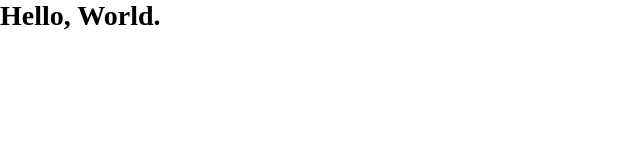
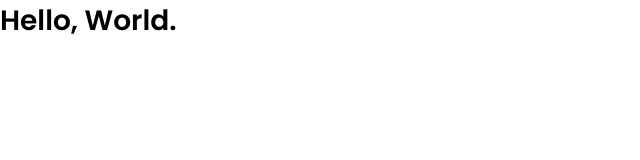
Before and after one commit to GuilhermeCSales/money-application, a React (Create React App) app: page / in a window 1280 px wide. Shown: the top 160 px of the page, without its empty margins (0-640 px from the left). Built offline with nearby package versions, Linux system fonts and the light colour scheme.

Commit message:
google poppins font added

```diff
--- a/public/index.html
+++ b/public/index.html
@@ -1,9 +1,15 @@
 <!DOCTYPE html>
 <html lang="en">
   <head>
+    <link rel="preconnect" href="https://fonts.gstatic.com" crossorigin />
+    <link rel="preconnect" href="https://fonts.googleapis.com" />
     <meta charset="utf-8" />
     <meta name="viewport" content="width=device-width, initial-scale=1" />
     <link rel="shortcut icon" href="favicon.png" type="image/png" />
+    <link
+      href="https://fonts.googleapis.com/css2?family=Poppins:wght@400;600&family=Source+Sans+Pro:wght@200;300;400;600;700;900&display=swap"
+      rel="stylesheet"
+    />
     <title>Money</title>
   </head>
   <body>
--- a/src/styles/global.ts
+++ b/src/styles/global.ts
@@ -32,6 +32,15 @@
         -webkit-font-smoothing: antialiased;
     }
 
+    body, input, textarea, button {
+        font-family: 'Poppins', sans-serif;
+        font-weight: 400;
+    }
+
+    h1, h2, h3, h4, h5, h6, strong {
+        font-weight: 600;
+    }
+
     button {
         cursor: pointer;
     }
```
